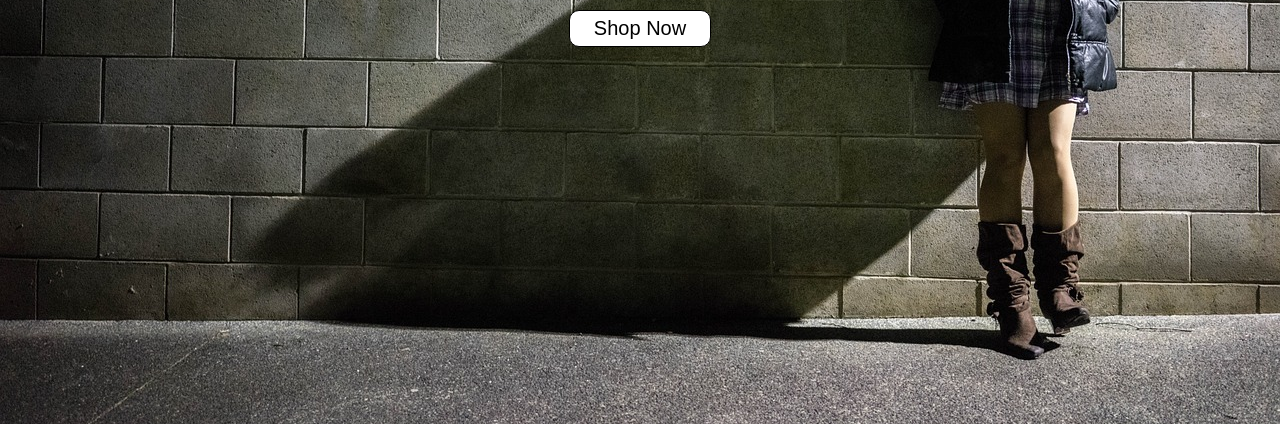
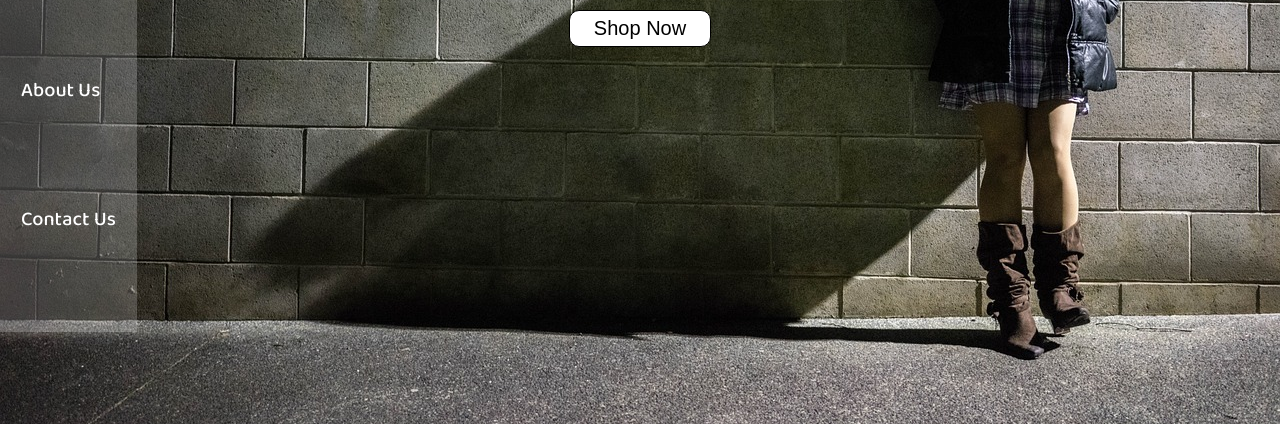
Before and after one commit to shalini00/fashion-web, a plain HTML site: page index.html in a window 1280 px wide. Shown: the part 376-800 px from the top of the page. Drawn offline with Linux system fonts and the light colour scheme.

Commit message:
change the layout of navbar & added some comments

```diff
--- a/CSS/style.css
+++ b/CSS/style.css
@@ -87,7 +87,7 @@
     /* font-family: 'Satisfy', cursive; */
 }
 
-
+/*  body background */
 #home::before{
     content: "";
     background: url('../img/2.jpg') no-repeat center center/cover ;
@@ -131,7 +131,7 @@
 
 .navitems{
 
-   display: flex;
+   /*display: flex;  layout to vertical*/
    align-items: center;
    justify-content: center;
     /* border: 2px solid black; */
@@ -139,9 +139,9 @@
     /* background-color: black; */
 
 }
-
+/* navbar list element */
 .navitems li{
-    margin: 12px 16px;
+    margin: 96px 16px;
     font-size: 20px;
     list-style: none;
     /* border: 1px solid black; */
@@ -152,7 +152,7 @@
 }
 
 
-
+/* navbar links */
 .navitems li a{
     text-decoration: none;
     color: white;
```
